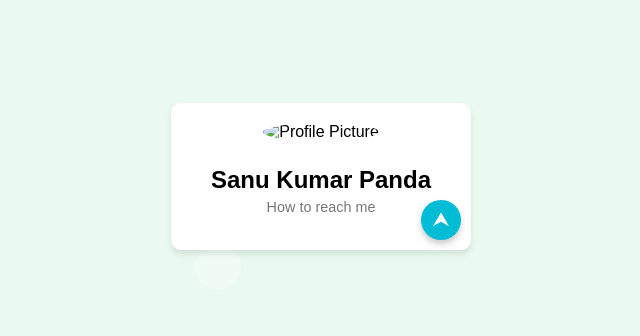
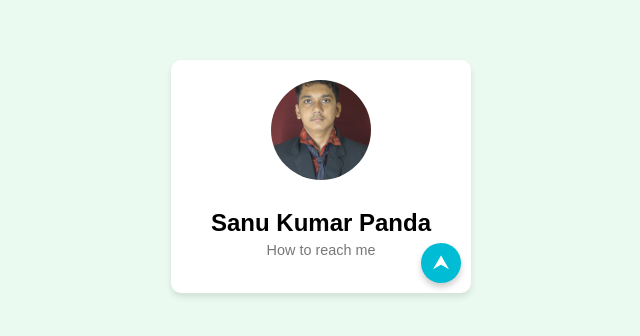
Before and after one commit to sanu7751/Portfolio-, a plain HTML site: page index.html in a window 1280 px wide. Shown: the part 224-560 px from the top of the page, without its empty margins (319-959 px from the left). Drawn offline with Linux system fonts and the light colour scheme.

Commit message:
Update index.html

```diff
--- a/index.html
+++ b/index.html
@@ -179,7 +179,7 @@
 
   <!-- Contact Card -->
   <div class="card">
-    <img src="sanu.png" alt="Profile Picture" class="profile-pic">
+    <img src="index.png" alt="Profile Picture" class="profile-pic">
     <div class="name">Sanu Kumar Panda</div>
     <div class="subtitle">How to reach me</div>
     <ul class="contact-list">
```
